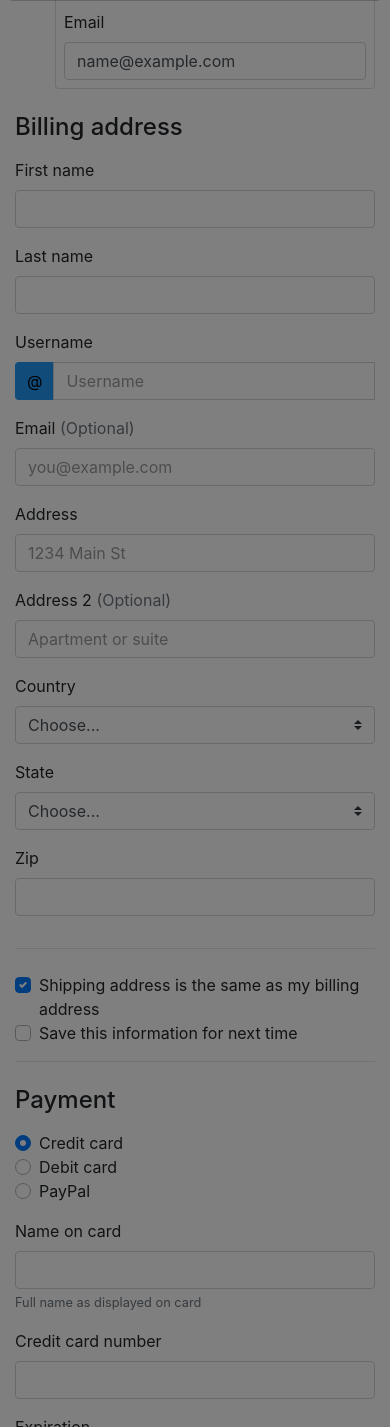
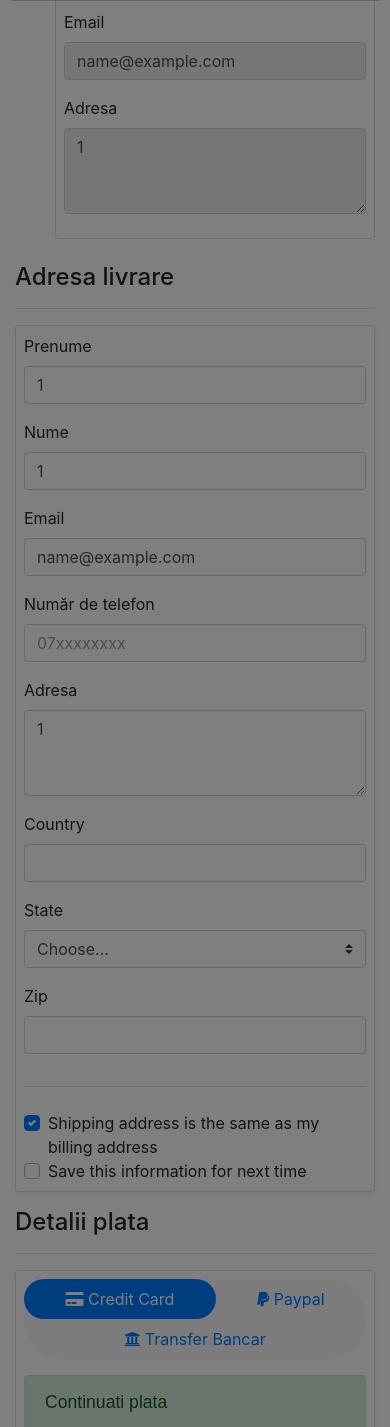
Before and after one commit to gilyenrares/mirasoil.ro, a PHP site: page /detalii-comanda.php in a window 390 px wide, after a click on "Shipping address is the same as my billing address". Shown: the part 1173-2600 px from the top of the page. Run offline with PHP 8.4, Linux system fonts and the light colour scheme; the visitor is signed in with stand-in values (Sample User, id 1); some libraries are stand-ins or nearby versions.

Commit message:
detalii-alfa-v1

```diff
--- a/detalii-comanda.php
+++ b/detalii-comanda.php
@@ -33,74 +33,46 @@
             </div>
 
             <div class="row">
+                <!-- Sectiunea Cosul Meu si Adresa facturare -->
                 <div class="col-md-4 order-md-2 mb-2">
                     <?php include 'sections/cos-min.sec.php'; ?>
-
                 </div>
             <div class="col-md-8 order-md-1">
-            <h4 class="mb-3">Billing address</h4>
                 <form class="needs-validation" novalidate>
+                    <!-- Sectiunea Adresa de Livrare -->
+                    <h4 class="mb-3">Adresa livrare</h4><hr>
+                    <div class="card p-2 mb-3 shadow-sm">
                         <div class="row">
                             <div class="col-md-6 mb-3">
-                    <label for="firstName">First name</label>
-                    <input type="text" class="form-control" id="firstName" placeholder="" value="" required>
-                    <div class="invalid-feedback">
-                    Valid first name is required.
-                    </div>
+                                <label for="firstName">Prenume</label>
+                                <input type="text" class="form-control" id="firstName" placeholder="Prenume" value="<?php echo $_SESSION['prenumeUtil']; ?>" required>
                             </div>
                             <div class="col-md-6 mb-3">
-                    <label for="lastName">Last name</label>
-                    <input type="text" class="form-control" id="lastName" placeholder="" value="" required>
-                    <div class="invalid-feedback">
-                    Valid last name is required.
-                    </div>
+                                <label for="lastName">Nume</label>
+                                <input type="text" class="form-control" id="lastName" placeholder="Nume" value="<?php echo $_SESSION['numeUtil']; ?>" required>
                             </div>
                         </div>
 
-                <div class="mb-3">
-                <label for="username">Username</label>
-                <div class="input-group">
-                    <div class="input-group-prepend">
-                    <span class="input-group-text">@</span>
+                        <div class="row">
+                            <div class="col-md-6 form-group">
+                                <label for="email">Email</label>
+                                <input type="email" class="form-control" id="email" placeholder="you@example.com" value="<?php echo $_SESSION['emailUtil']; ?>">
                             </div>
-                    <input type="text" class="form-control" id="username" placeholder="Username" required>
-                    <div class="invalid-feedback" style="width: 100%;">
-                    Your username is required.
-                    </div>
+                            <div class="col-md-6 form-group">
+                                <label for="tel">Număr de telefon</label>
+                                <input type="email" class="form-control" id="tel" placeholder="07xxxxxxxx" value="" required>
                             </div>
                         </div>
 
-                <div class="mb-3">
-                <label for="email">Email <span class="text-muted">(Optional)</span></label>
-                <input type="email" class="form-control" id="email" placeholder="you@example.com">
-                <div class="invalid-feedback">
-                    Please enter a valid email address for shipping updates.
-                </div>
-                </div>
-
-                <div class="mb-3">
-                <label for="address">Address</label>
-                <input type="text" class="form-control" id="address" placeholder="1234 Main St" required>
-                <div class="invalid-feedback">
-                    Please enter your shipping address.
-                </div>
-                </div>
-
-                <div class="mb-3">
-                <label for="address2">Address 2 <span class="text-muted">(Optional)</span></label>
-                <input type="text" class="form-control" id="address2" placeholder="Apartment or suite">
+                        <div class="form-group">
+                            <label for="address">Adresa</label>
+                            <textarea class="form-control" id="address" rows="3" required><?php echo $_SESSION['adresaUtil']; ?></textarea>
                         </div>
 
                         <div class="row">
                             <div class="col-md-5 mb-3">
                                 <label for="country">Country</label>
-                    <select class="custom-select d-block w-100" id="country" required>
-                    <option value="">Choose...</option>
-                    <option>United States</option>
-                    </select>
-                    <div class="invalid-feedback">
-                    Please select a valid country.
-                    </div>
+                                <input type="text" class="form-control" id="zip" placeholder="" required>
                             </div>
                             <div class="col-md-4 mb-3">
                                 <label for="state">State</label>
@@ -108,16 +80,10 @@
                                 <option value="">Choose...</option>
                                 <option>California</option>
                                 </select>
-                    <div class="invalid-feedback">
-                    Please provide a valid state.
-                    </div>
                             </div>
                             <div class="col-md-3 mb-3">
                                 <label for="zip">Zip</label>
                                 <input type="text" class="form-control" id="zip" placeholder="" required>
-                    <div class="invalid-feedback">
-                    Zip code required.
-                    </div>
                             </div>
                         </div>
                         <hr class="mb-4">
@@ -129,57 +95,117 @@
                             <input type="checkbox" class="custom-control-input" id="save-info">
                             <label class="custom-control-label" for="save-info">Save this information for next time</label>
                         </div>
-                <hr class="mb-4">
+                    </div>
+                    <!-- Sectiunea Adresa de Livrare -->
+                    <h4 class="mb-3">Detalii plata</h4><hr>
+                    <div class="card p-2 mb-3 shadow-sm">
+                        <!--Formular-datele cardului -->
+                        <div class="row m-0">
+                            <div class="bg-white rounded-lg  ">
+                            <!-- Credit card form tabs -->
+                            <ul role="tablist" class="nav bg-light nav-pills rounded-pill nav-fill mb-3">
+                                <li class="nav-item">
+                                <a data-toggle="pill" href="#nav-tab-card" class="nav-link active rounded-pill">
+                                    <i class="fa fa-credit-card"></i>
+                                    Credit Card
+                                </a>
+                                </li>
+                                <li class="nav-item">
+                                <a data-toggle="pill" href="#nav-tab-paypal" class="nav-link rounded-pill">
+                                    <i class="fab fa-paypal"></i>
+                                    Paypal
+                                </a>
+                                </li>
+                                <li class="nav-item">
+                                <a data-toggle="pill" href="#nav-tab-bank" class="nav-link rounded-pill">
+                                    <i class="fa fa-university"></i>
+                                    Transfer Bancar
+                                </a>
+                                </li>
+                            </ul>
+                            <!-- Credit card form content -->
+                            <div class="tab-content">
 
-                <h4 class="mb-3">Payment</h4>
-
-                <div class="d-block my-3">
-                <div class="custom-control custom-radio">
-                    <input id="credit" name="paymentMethod" type="radio" class="custom-control-input" checked required>
-                    <label class="custom-control-label" for="credit">Credit card</label>
+                            <!-- credit card info-->
+                            <div id="nav-tab-card" class="tab-pane fade show active">
+                                <p class="alert alert-success">Continuati plata</p>
+                                <form role="form">
+                                <div class="form-group">
+                                    <label for="username">Numele Detinatorului</label>
+                                    <input type="text" name="username" placeholder="Popescu Alin" required class="form-control">
                                 </div>
-                <div class="custom-control custom-radio">
-                    <input id="debit" name="paymentMethod" type="radio" class="custom-control-input" required>
-                    <label class="custom-control-label" for="debit">Debit card</label>
-                </div>
-                <div class="custom-control custom-radio">
-                    <input id="paypal" name="paymentMethod" type="radio" class="custom-control-input" required>
-                    <label class="custom-control-label" for="paypal">PayPal</label>
-                </div>
-                </div>
-                <div class="row">
-                <div class="col-md-6 mb-3">
-                    <label for="cc-name">Name on card</label>
-                    <input type="text" class="form-control" id="cc-name" placeholder="" required>
-                    <small class="text-muted">Full name as displayed on card</small>
-                    <div class="invalid-feedback">
-                    Name on card is required
-                    </div>
-                </div>
-                <div class="col-md-6 mb-3">
-                    <label for="cc-number">Credit card number</label>
-                    <input type="text" class="form-control" id="cc-number" placeholder="" required>
-                    <div class="invalid-feedback">
-                    Credit card number is required
+                                <div class="form-group">
+                                    <label for="cardNumber">Numarul cardului</label>
+                                    <div class="input-group">
+                                    <input type="text" name="cardNumber" placeholder="Numar card" class="form-control" required>
+                                    <div class="input-group-append">
+                                        <span class="input-group-text text-muted">
+                                            <i class="fab fa-cc-visa"></i>
+                                            <i class="fab fa-cc-mastercard"></i>
+                                        </span>
                                     </div>
                                     </div>
                                 </div>
                                 <div class="row">
-                <div class="col-md-3 mb-3">
-                    <label for="cc-expiration">Expiration</label>
-                    <input type="text" class="form-control" id="cc-expiration" placeholder="" required>
-                    <div class="invalid-feedback">
-                    Expiration date required
-                    </div>
-                </div>
-                <div class="col-md-3 mb-3">
-                    <label for="cc-cvv">CVV</label>
-                    <input type="text" class="form-control" id="cc-cvv" placeholder="" required>
-                    <div class="invalid-feedback">
-                    Security code required
+                                    <div class="col-sm-8">
+                                    <div class="form-group">
+                                        <label><span class="hidden-xs">Data expirarii</span></label>
+                                        <div class="input-group">
+                                        <input type="number" placeholder="Luna" name="" class="form-control" required>
+                                        <input type="number" placeholder="Anul" name="" class="form-control" required>
                                         </div>
                                     </div>
                                     </div>
+                                    <div class="col-sm-4">
+                                    <div class="form-group mb-4">
+                                        <label data-toggle="tooltip" title="Three-digits code on the back of your card">CVV
+                                                <i class="fa fa-question-circle"></i>
+                                        </label>
+                                        <input type="text" required class="form-control">
+                                    </div>
+                                    </div>
+
+
+
+                    </div>
+                    <button type="button" class="subscribe btn btn-primary btn-block rounded-pill shadow-sm"> Confirm  </button>
+                    </form>
+                </div>
+
+                <!-- Paypal info -->
+                <div id="nav-tab-paypal" class="tab-pane fade">
+                    <p>Paypal este cea mai usoara modalitate de a plati online</p>
+                    <p>
+                    <button type="button" class="btn btn-primary rounded-pill"><i class="fa fa-paypal mr-2"></i> Intra in contul tau PayPal</button>
+                    </p>
+                </div>
+
+                <!-- bank transfer info -->
+                <div id="nav-tab-bank" class="tab-pane fade">
+                    <h6>Detalii transfer bancar</h6>
+                    <dl>
+                    <dt>Banca</dt>
+                    <dd> TRANSILVANIA</dd>
+                    </dl>
+                    <dl>
+                    <dt>Numar cont</dt>
+                    <dd>7775877975</dd>
+                    </dl>
+                    <dl>
+                    <dt>IBAN</dt>
+                    <dd>ROxxBTRLRONCRTxxxxxxxxxx</dd>
+                    </dl>
+                    <p class="text-muted">Pentru aceasta optiune se percepe un comision fix de 5 lei pentru fiecare transfer.
+                    </p>
+                </div>
+            </div>
+  </div>
+
+</div>
+
+                </div>
+
+
                 <hr class="mb-4">
                 <button class="btn btn-primary btn-lg btn-block" type="submit">Continue to checkout</button>
             </form>
--- a/sections/cos-min.sec.php
+++ b/sections/cos-min.sec.php
@@ -59,7 +59,13 @@ echo '<h4 class="d-flex text-center mb-3">
                 <input type="text" class="form-control" id="lastName" placeholder="Nume" value="'.$_SESSION["numeUtil"].'" disabled>
             </div>
         </div>
+        <div class="form-group">
             <label for="email">Email</label>
-        <input type="email" class="form-control" id="email" placeholder="exemplu@example.com" value="'.$_SESSION["emailUtil"].'">
+            <input type="email" class="form-control" id="email" placeholder="exemplu@example.com" value="'.$_SESSION["emailUtil"].'"b disabled>
+            </div>
+        <div class="form-group">
+            <label for="address">Adresa</label>
+            <textarea class="form-control" id="address" rows="3" disabled>'.$_SESSION["adresaUtil"].'</textarea>
+        </div>
     </div>';
 ?>
```
Also changed, not shown: 1 other file. Lines whose indentation alone changed are shown as unchanged.
